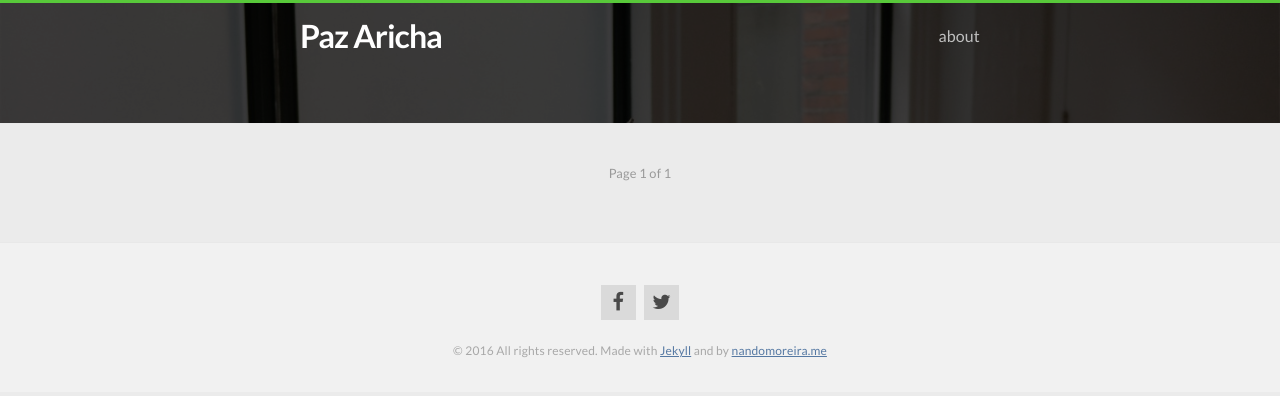
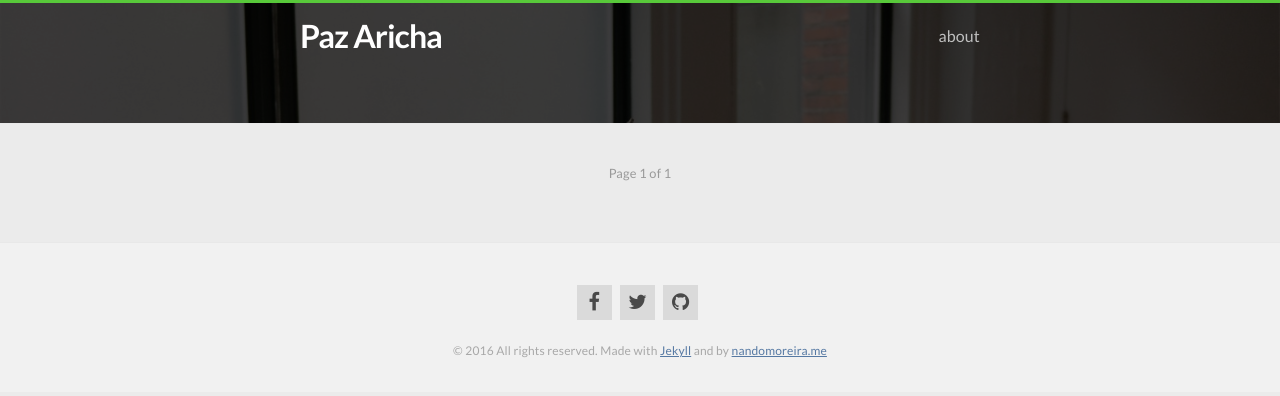
Before and after one commit to pazaricha/pazaricha.github.io, a Jekyll site: the page built from index.html, in a window 1280 px wide. Shown: the top 396 px of the page. Built offline with Jekyll 4.4.1, drawn with Linux system fonts in a browser that asks for light colours; nearby versions of some CDN libraries; the list of posts is cut into pages by our own code.

Commit message:
small updates to social icons

```diff
--- a/_config.yml
+++ b/_config.yml
@@ -11,6 +11,7 @@ author:
   url      : http://www.pazaricha.com
   facebook : http://facebook.com/bluzgraphics
   twitter  : http://twitter.com/bluzthemes
+  github   : https://github.com/pazaricha
 
 github: https://github.com/pazaricha
 disqus_shortname: "pazaricha"
--- a/_includes/social-icons.html
+++ b/_includes/social-icons.html
@@ -2,5 +2,6 @@
   <ul class="text-left">
     <li><a href="{{ site.author.facebook }}" target="_blank"><i class="fa fa-facebook"></i></a></li>
     <li><a href="{{ site.author.twitter }}" target="_blank"><i class="fa fa-twitter"></i></a></li>
+    <li><a href="{{ site.author.github }}" target="_blank"><i class="fa fa-github"></i></a></li>
   </ul>
 </div>
--- a/_sass/_layout.scss
+++ b/_sass/_layout.scss
@@ -238,10 +238,6 @@
   @extend %clearfix;
   margin-bottom: 15px;
 
-  li:first-child {
-    margin-right: 5px;
-  }
-
   ul {
     margin: 0;
     padding: 0;
@@ -250,7 +246,7 @@
   li {
     display: inline-block;
     text-align: center;
-    margin-right: 0;
+    margin: 0 5px 0 0;
 
     a {
       font-size: 30px;
@@ -285,6 +281,10 @@
   }
   a:hover i.fa-twitter {
     background-color: #00ABEC;
+    color: #fff;
+  }
+  a:hover i.fa-github {
+    background-color: #000;
     color: #fff;
   }
 }
```
